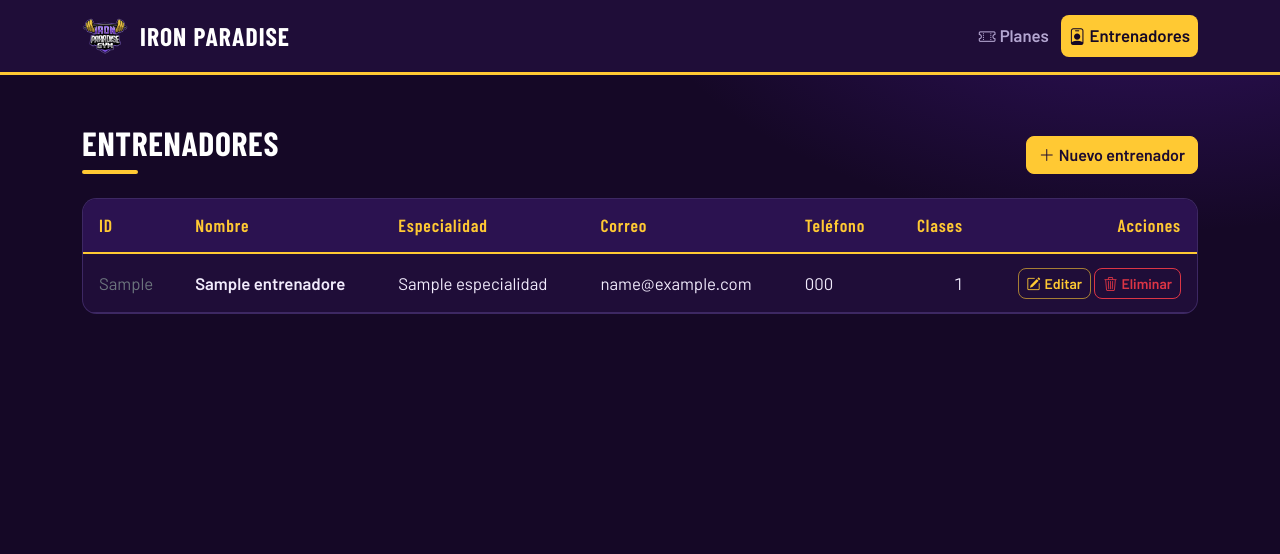
After one commit to SebDev777/ProyectoFinal-ProgramacionWeb, a Flask app: page /entrenadores/ in a window 1280 px wide. The commit adds this page. Shown: the top 554 px of the page. Run offline with Flask 3, Linux system fonts and the light colour scheme; a database or web service that is not in the repository returns one stand-in record (values such as "Sample title"); some libraries are stand-ins or nearby versions.

Commit message:
Agrega CRUD de entrenadores

```diff
--- a/app.py
+++ b/app.py
@@ -3,6 +3,7 @@ from flask import Flask, render_template
 
 from config import Config
 from routes.planes import bp as planes_bp
+from routes.entrenadores import bp as entrenadores_bp
 
 
 def create_app():
@@ -10,6 +11,7 @@ def create_app():
     app.config.from_object(Config)
 
     app.register_blueprint(planes_bp)
+    app.register_blueprint(entrenadores_bp)
 
     @app.route("/")
     def inicio():
--- /dev/null
+++ b/routes/entrenadores.py
@@ -0,0 +1,91 @@
+from flask import Blueprint, abort, flash, redirect, render_template, request, url_for
+
+import validators as v
+from db import DatabaseError, error_message, execute, query
+
+bp = Blueprint("entrenadores", __name__, url_prefix="/entrenadores")
+
+
+def _leer_formulario(form):
+    """Valida el formulario en el servidor. Devuelve (datos, errores)."""
+    errores = []
+    datos = {
+        "nombre_entrenador": v.texto(form, "nombre_entrenador", "El nombre", errores, max_len=100),
+        "especialidad": v.texto(form, "especialidad", "La especialidad", errores, max_len=60),
+        "email": v.email(form, "email", "El correo", errores, obligatorio=True),
+        "telefono": v.texto(form, "telefono", "El teléfono", errores,
+                            obligatorio=False, max_len=15),
+    }
+    return datos, errores
+
+
+@bp.route("/")
+def listar():
+    items = query("""
+        SELECT e.*, COUNT(c.id_clase) AS num_clases
+          FROM entrenadores e
+          LEFT JOIN clases c ON c.id_entrenador = e.id_entrenador
+         GROUP BY e.id_entrenador
+         ORDER BY e.id_entrenador
+    """)
+    return render_template("entrenadores/list.html", items=items)
+
+
+@bp.route("/nuevo", methods=["GET", "POST"])
+def crear():
+    item = {}
+    if request.method == "POST":
+        item = request.form.to_dict()
+        datos, errores = _leer_formulario(request.form)
+        if not errores:
+            try:
+                execute("""INSERT INTO entrenadores
+                               (nombre_entrenador, especialidad, email, telefono)
+                           VALUES (%(nombre_entrenador)s, %(especialidad)s,
+                                   %(email)s, %(telefono)s)""",
+                        datos)
+                flash("Entrenador creado correctamente.", "success")
+                return redirect(url_for("entrenadores.listar"))
+            except DatabaseError as exc:
+                errores.append(error_message(exc))
+        for e in errores:
+            flash(e, "danger")
+    return render_template("entrenadores/form.html", item=item, titulo="Nuevo entrenador")
+
+
+@bp.route("/<int:id>/editar", methods=["GET", "POST"])
+def editar(id):
+    item = query("SELECT * FROM entrenadores WHERE id_entrenador = %s", (id,), one=True)
+    if item is None:
+        abort(404)
+    if request.method == "POST":
+        item = {**item, **request.form.to_dict()}
+        datos, errores = _leer_formulario(request.form)
+        if not errores:
+            try:
+                execute("""UPDATE entrenadores
+                              SET nombre_entrenador = %(nombre_entrenador)s,
+                                  especialidad = %(especialidad)s,
+                                  email = %(email)s,
+                                  telefono = %(telefono)s
+                            WHERE id_entrenador = %(id)s""",
+                        {**datos, "id": id})
+                flash("Entrenador actualizado correctamente.", "success")
+                return redirect(url_for("entrenadores.listar"))
+            except DatabaseError as exc:
+                errores.append(error_message(exc))
+        for e in errores:
+            flash(e, "danger")
+    return render_template("entrenadores/form.html", item=item, titulo="Editar entrenador")
+
+
+@bp.route("/<int:id>/eliminar", methods=["POST"])
+def eliminar(id):
+    try:
+        if execute("DELETE FROM entrenadores WHERE id_entrenador = %s", (id,)):
+            flash("Entrenador eliminado.", "success")
+        else:
+            flash("El entrenador no existe.", "warning")
+    except DatabaseError as exc:
+        flash(error_message(exc), "danger")
+    return redirect(url_for("entrenadores.listar"))
--- a/templates/base.html
+++ b/templates/base.html
@@ -36,6 +36,12 @@
             <i class="bi bi-ticket-perforated me-1"></i>Planes
           </a>
         </li>
+        <li class="nav-item">
+          <a class="nav-link {% if request.blueprint == 'entrenadores' %}active{% endif %}"
+             href="{{ url_for('entrenadores.listar') }}">
+            <i class="bi bi-person-badge me-1"></i>Entrenadores
+          </a>
+        </li>
       </ul>
     </div>
   </div>
--- /dev/null
+++ b/templates/entrenadores/list.html
@@ -0,0 +1,91 @@
+{% extends "base.html" %}
+{% block title %}Entrenadores{% endblock %}
+{% block content %}
+<div class="d-flex flex-wrap justify-content-between align-items-end gap-3 mb-4">
+  <h1 class="ip-title">Entrenadores</h1>
+  <a class="btn btn-primary" href="{{ url_for('entrenadores.crear') }}">
+    <i class="bi bi-plus-lg me-1"></i>Nuevo entrenador
+  </a>
+</div>
+
+<div class="ip-card">
+  <div class="table-responsive">
+    <table class="table table-hover align-middle ip-table">
+      <thead>
+        <tr>
+          <th>ID</th>
+          <th>Nombre</th>
+          <th>Especialidad</th>
+          <th>Correo</th>
+          <th>Teléfono</th>
+          <th class="num">Clases</th>
+          <th class="text-end">Acciones</th>
+        </tr>
+      </thead>
+      <tbody>
+        {% for e in items %}
+        <tr>
+          <td class="text-secondary">{{ e.id_entrenador }}</td>
+          <td class="fw-semibold">{{ e.nombre_entrenador }}</td>
+          <td>{{ e.especialidad }}</td>
+          <td>{{ e.email }}</td>
+          <td>{{ e.telefono or '' }}</td>
+          <td class="num">{{ e.num_clases }}</td>
+          <td class="text-end text-nowrap">
+            <a class="btn btn-sm btn-outline-primary"
+               href="{{ url_for('entrenadores.editar', id=e.id_entrenador) }}">
+              <i class="bi bi-pencil-square me-1"></i>Editar
+            </a>
+            <button type="button" class="btn btn-sm btn-outline-danger"
+                    data-bs-toggle="modal" data-bs-target="#modalEliminar"
+                    data-action="{{ url_for('entrenadores.eliminar', id=e.id_entrenador) }}"
+                    data-nombre="{{ e.nombre_entrenador }}">
+              <i class="bi bi-trash3 me-1"></i>Eliminar
+            </button>
+          </td>
+        </tr>
+        {% else %}
+        <tr>
+          <td colspan="7" class="text-center py-5 text-secondary">
+            Todavía no hay entrenadores. Crea el primero con el botón <strong>Nuevo entrenador</strong>.
+          </td>
+        </tr>
+        {% endfor %}
+      </tbody>
+    </table>
+  </div>
+</div>
+
+<!-- Confirmación de eliminación (un solo modal reutilizado) -->
+<div class="modal fade" id="modalEliminar" tabindex="-1" aria-labelledby="modalEliminarTitulo" aria-hidden="true">
+  <div class="modal-dialog modal-dialog-centered">
+    <div class="modal-content">
+      <div class="modal-header">
+        <h2 class="modal-title h4" id="modalEliminarTitulo">Eliminar entrenador</h2>
+        <button type="button" class="btn-close" data-bs-dismiss="modal" aria-label="Cerrar"></button>
+      </div>
+      <div class="modal-body">
+        ¿Seguro que quieres eliminar a <strong id="modalEliminarNombre"></strong>?
+        Esta acción no se puede deshacer.
+      </div>
+      <div class="modal-footer">
+        <button type="button" class="btn btn-secondary" data-bs-dismiss="modal">Cancelar</button>
+        <form method="post" id="formEliminar" class="d-inline">
+          <button type="submit" class="btn btn-danger">Eliminar entrenador</button>
+        </form>
+      </div>
+    </div>
+  </div>
+</div>
+{% endblock %}
+
+{% block scripts %}
+<script>
+  const modalEliminar = document.getElementById('modalEliminar');
+  modalEliminar.addEventListener('show.bs.modal', (event) => {
+    const boton = event.relatedTarget;
+    document.getElementById('formEliminar').action = boton.dataset.action;
+    document.getElementById('modalEliminarNombre').textContent = boton.dataset.nombre;
+  });
+</script>
+{% endblock %}
```
Also changed, not shown: templates/entrenadores/form.html (added, +52 -0 lines), templates/index.html (+9 -0 lines).
